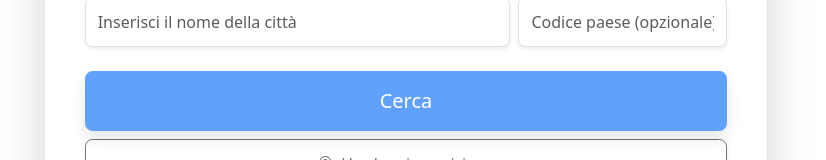
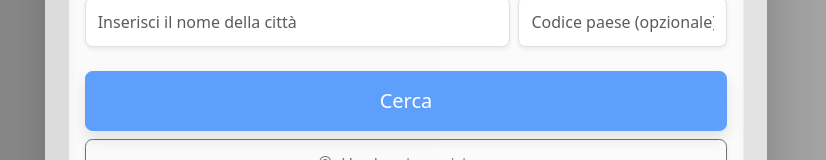
Before and after one commit to d-mala/progetto-settimana-10, a React (Create React App) app: page / in a window 1280 px wide. Shown: the part 330-490 px from the top of the page, without its empty margins (234-1060 px from the left). Built offline with nearby package versions, Linux system fonts and the light colour scheme; no server answers.

Commit message:
added bg image effect

```diff
--- a/src/components/WeatherApp.js
+++ b/src/components/WeatherApp.js
@@ -19,6 +19,7 @@ function WeatherApp() {
   const [backgroundImage, setBackgroundImage] = useState('');
   const [isError, setIsError] = useState(false);
   const [isBackgroundLoaded, setIsBackgroundLoaded] = useState(false);
+  const [isImageLoading, setIsImageLoading] = useState(true);
 
   const fetchWeather = async (query) => {
     if (!API_KEY || API_KEY === 'TUA_CHIAVE_API') {
@@ -126,6 +127,7 @@ function WeatherApp() {
   };
 
   const handleBackgroundLoad = () => {
+    setIsImageLoading(false);
     setIsBackgroundLoaded(true);
   };
 
@@ -137,7 +139,19 @@ function WeatherApp() {
         backgroundPosition: 'center',
       };
     }
-    return backgroundImage ? { backgroundImage: `url(${backgroundImage})` } : {};
+    if (backgroundImage) {
+      return {
+        backgroundImage: `url(${backgroundImage})`,
+        opacity: isImageLoading ? 0 : 1,
+        transition: 'opacity 0.5s ease-in-out'
+      };
+    }
+    // Sfondo predefinito: gradiente blu-azzurro
+    return {
+      background: 'linear-gradient(to right, #4facfe 0%, #00f2fe 100%)',
+      backgroundSize: 'cover',
+      backgroundPosition: 'center',
+    };
   };
 
   useEffect(() => {
@@ -167,6 +181,7 @@ function WeatherApp() {
 
   useEffect(() => {
     if (backgroundImage) {
+      setIsImageLoading(true);
       const img = new Image();
       img.src = backgroundImage;
       img.onload = handleBackgroundLoad;
@@ -174,11 +189,12 @@ function WeatherApp() {
   }, [backgroundImage]);
 
   return (
+    <div className="weather-app-container">
       <div
-      className={`weather-app fade-in ${isBackgroundLoaded ? 'background-loaded' : ''}`}
+        className={`weather-app-background ${isBackgroundLoaded ? 'loaded' : ''}`}
         style={getBackgroundStyle()}
-    >
-      <div className={`background-overlay ${isBackgroundLoaded ? 'loaded' : ''}`}></div>
+      ></div>
+      <div className="weather-app-content">
         <ErrorAlert message={error} onClose={handleErrorClose} />
         <Container fluid className="py-5">
           <Row className="justify-content-center">
@@ -206,6 +222,7 @@ function WeatherApp() {
           </Row>
         </Container>
       </div>
+    </div>
   );
 }
 
--- a/src/index.css
+++ b/src/index.css
@@ -5,6 +5,7 @@ body {
     sans-serif;
   -webkit-font-smoothing: antialiased;
   -moz-osx-font-smoothing: grayscale;
+  background: linear-gradient(to right, #808080 0%, #A9A9A9 100%);
 }
 
 code {
--- a/src/styles/WeatherApp.css
+++ b/src/styles/WeatherApp.css
@@ -1,38 +1,31 @@
-.weather-app {
+.weather-app-container {
+  position: relative;
   min-height: 100vh;
-  background-size: cover;
-  background-position: center;
-  background-attachment: fixed;
   display: flex;
   align-items: center;
-  position: relative;
-  transition: opacity 0.5s ease-in-out;
 }
 
-.background-overlay {
+.weather-app-background {
   position: absolute;
   top: 0;
   left: 0;
   right: 0;
   bottom: 0;
-  background-color: #ffffff;
-  opacity: 1;
+  background-size: cover;
+  background-position: center;
+  background-attachment: fixed;
+  opacity: 0;
   transition: opacity 0.5s ease-in-out;
-  z-index: 1;
 }
 
-.background-overlay.loaded {
-  opacity: 0;
-  pointer-events: none;
-}
-
-.weather-app.background-loaded {
+.weather-app-background.loaded {
   opacity: 1;
 }
 
-.weather-app > * {
+.weather-app-content {
   position: relative;
   z-index: 2;
+  width: 100%;
 }
 
 .transparent-card {
```
Lines whose indentation alone changed are shown as unchanged.
